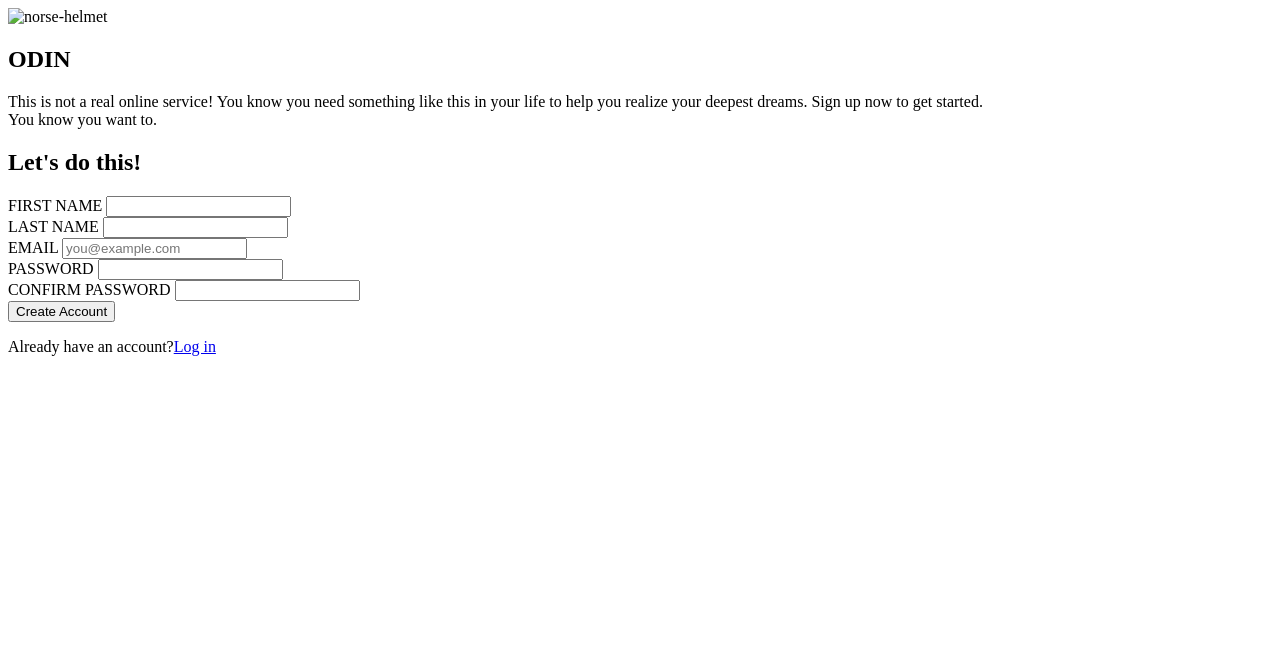
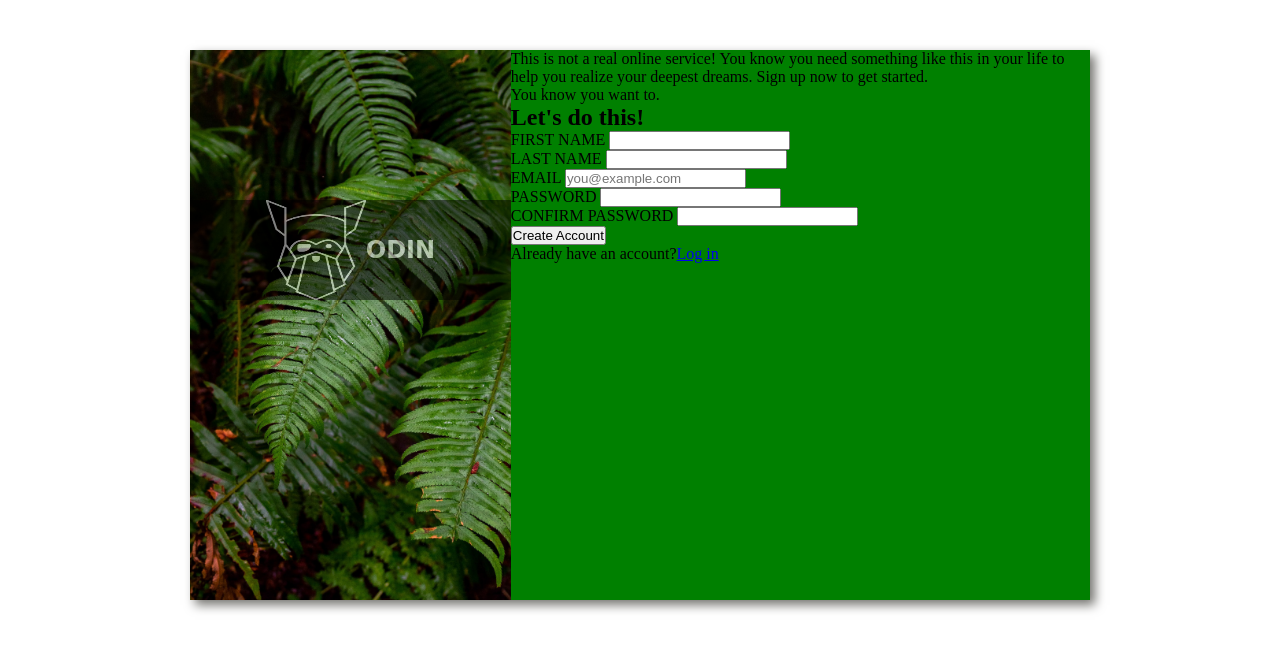
Before and after one commit to noob-wale/sign-up, a plain HTML site: page index.html in a window 1280 px wide. Drawn offline with Linux system fonts and the light colour scheme; a web font is replaced by a local one.

Commit message:
added styles.css and assets

```diff
--- a/index.html
+++ b/index.html
@@ -3,13 +3,16 @@
   <head>
     <meta charset="UTF-8" />
     <meta name="viewport" content="width=device-width, initial-scale=1.0" />
+    <link rel="stylesheet" href="styles.css" />
     <title>Signup</title>
   </head>
   <body>
     <div class="container">
       <nav class="nav-sec">
-        <img src="" alt="norse-helmet" />
+        <div class="logo-details">
+          <img src="assets/odin-lined.png" alt="norse-helmet" />
           <h1 class="logo">ODIN</h1>
+        </div>
       </nav>
       <main class="main-content">
         <p class="header-topic">
@@ -23,23 +26,34 @@
           <form action="submit" method="post">
             <div class="first-name">
               <label for="first_name">FIRST NAME</label>
-                    <input type="text" id="first_name" name="first_name" required>
+              <input type="text" id="first_name" name="first_name" required />
             </div>
             <div class="last-name">
               <label for="last_name">LAST NAME</label>
-                    <input type="text" id="last_name" name="last_name" required>
+              <input type="text" id="last_name" name="last_name" required />
             </div>
             <div class="user-email">
               <label for="user_email">EMAIL</label>
-                    <input type="email" name="email" id="user_email" placeholder="you@example.com" required>
+              <input
+                type="email"
+                name="email"
+                id="user_email"
+                placeholder="you@example.com"
+                required
+              />
             </div>
             <div class="user-pass">
               <label for="user_pass">PASSWORD</label>
-                    <input type="password" name="user-pass" id="user_pass" required>
+              <input type="password" name="user-pass" id="user_pass" required />
             </div>
             <div class="confirm-pass">
               <label for="confirm_pass">CONFIRM PASSWORD</label>
-                    <input type="password" name="confirmpass" id="confirm_pass" required>
+              <input
+                type="password"
+                name="confirmpass"
+                id="confirm_pass"
+                required
+              />
             </div>
           </form>
         </div>
--- /dev/null
+++ b/styles.css
@@ -0,0 +1,45 @@
+@import url("https://fonts.googleapis.com/css2?family=Skranji:wght@700&display=swap");
+@import url('https://fonts.googleapis.com/css2?family=Poppins:ital,wght@0,500;0,700;1,400;1,700&display=swap');
+
+* {
+  padding: 0;
+  margin: 0;
+  box-sizing: border-box;
+}
+
+img {
+  width: 100px;
+  height: 100px;
+}
+
+.container {
+  width: 900px;
+  height: 550px;
+  margin: 50px auto;
+  background-color: green;
+  box-shadow: 5px 5px 10px #757470;
+  display: flex;
+}
+
+.nav-sec {
+  background-image: url("assets/halie-west-25xggax4bSA-unsplash.jpg");
+  background-size: cover;
+  width: 60%;
+}
+
+.logo-details {
+  display: flex;
+  background-color: black;
+  color: white;
+  opacity: 0.5;
+  position: relative;
+  top: 150px;
+  justify-content: center;
+  align-items: center;
+}
+
+.logo-details h1 {
+    font-family: 'Skranji', cursive;
+    color: white;
+    font-weight: 700;
+}
```
Also changed, not shown: assets/halie-west-25xggax4bSA-unsplash.jpg (added), assets/odin-lined.png (added). Lines whose indentation alone changed are shown as unchanged.
